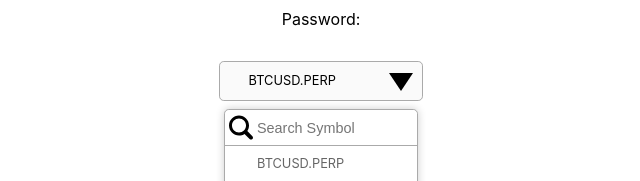
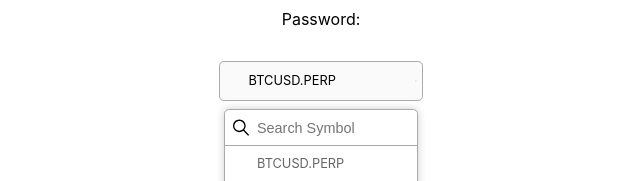
Before and after one commit to chichoon/wanted_pre_onboarding, a React (Create React App) app: page / in a window 1280 px wide. Shown: the part 619-800 px from the top of the page, without its empty margins (319-959 px from the left). Built offline with nearby package versions, Linux system fonts and the light colour scheme.

Commit message:
Add: 인라인 svg 말고 svg 파일로 변경

```diff
--- a/src/assets/svgs/SearchIcon.js
+++ /dev/null
@@ -1,17 +0,0 @@
-const SearchIcon = () => {
-  return (
-    <svg
-      id="Glyph"
-      version="1.1"
-      viewBox="0 0 32 32"
-      xmlSpace="preserve"
-      xmlns="http://www.w3.org/2000/svg"
-    >
-      <path
-        d="M27.414,24.586l-5.077-5.077C23.386,17.928,24,16.035,24,14c0-5.514-4.486-10-10-10S4,8.486,4,14  s4.486,10,10,10c2.035,0,3.928-0.614,5.509-1.663l5.077,5.077c0.78,0.781,2.048,0.781,2.828,0  C28.195,26.633,28.195,25.367,27.414,24.586z M7,14c0-3.86,3.14-7,7-7s7,3.14,7,7s-3.14,7-7,7S7,17.86,7,14z"
-        id="XMLID_223_"
-      />
-    </svg>
-  );
-};
-export default SearchIcon;
--- a/src/assets/svgs/TopArrow.js
+++ /dev/null
@@ -1,15 +0,0 @@
-const TopArrow = () => {
-  return (
-    <svg
-      height="32"
-      id="triangle-down"
-      viewBox="0 0 32 32"
-      width="32"
-      xmlns="http://www.w3.org/2000/svg"
-    >
-      <path d="M4 8 H28 L16 26 z" />
-    </svg>
-  );
-};
-
-export default TopArrow;
--- a/src/assets/svgs/index.js
+++ b/src/assets/svgs/index.js
@@ -1,4 +1,2 @@
-import TopArrow from './TopArrow';
-import SearchIcon from './SearchIcon';
-
-export { TopArrow, SearchIcon };
+export { ReactComponent as SearchIcon } from './SearchIcon.svg';
+export { ReactComponent as TopArrow } from './TopArrow.svg';
```
Also changed, not shown: src/assets/svgs/SearchIcon.svg (added), src/assets/svgs/TopArrow.svg (added).
